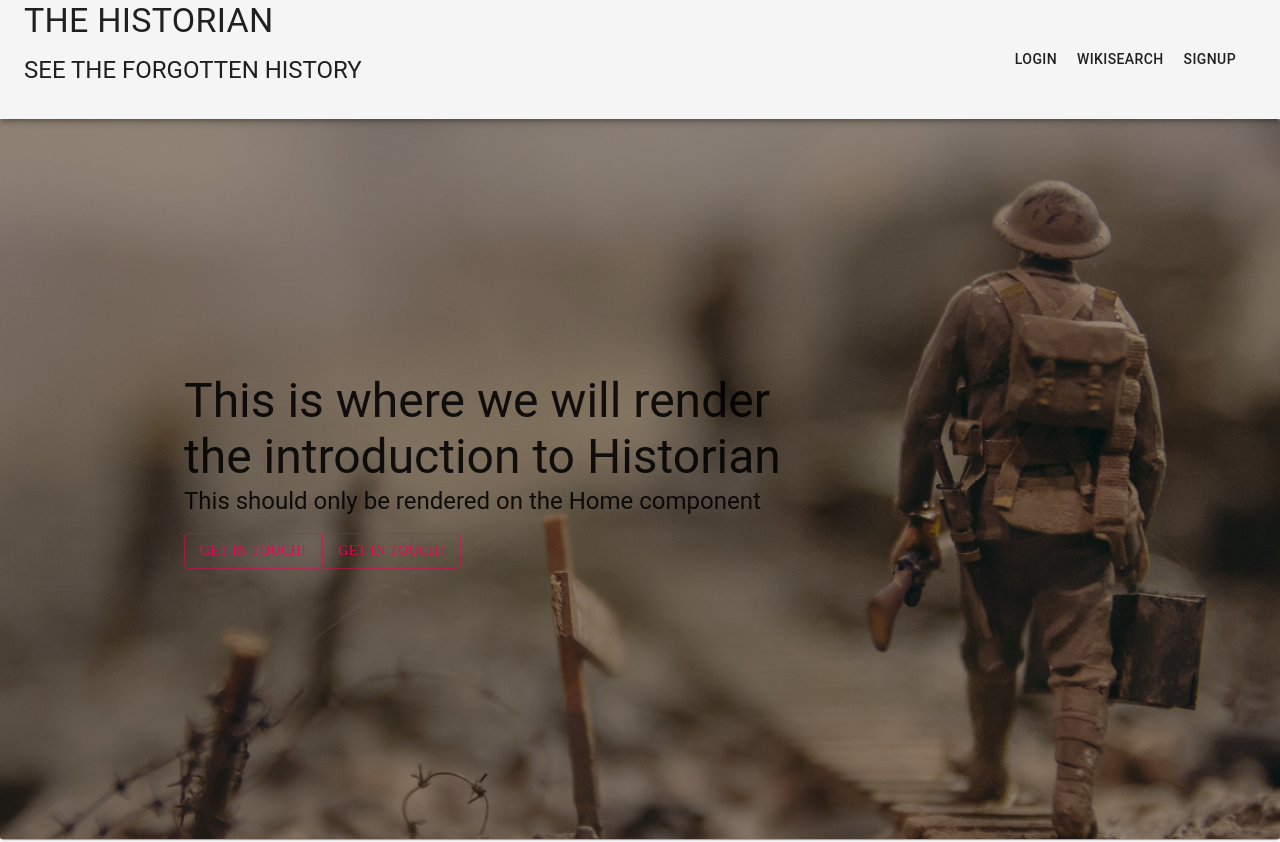
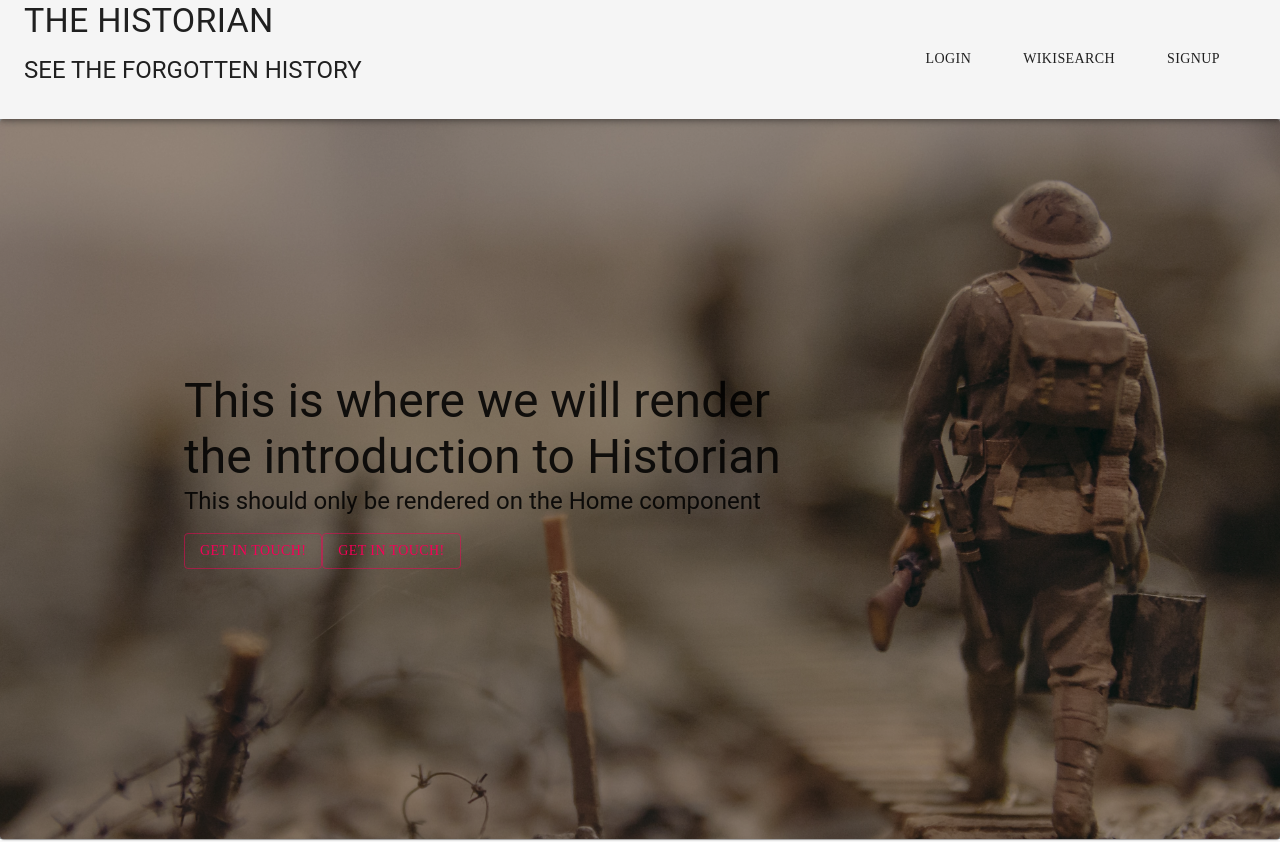
Before and after one commit to JMagic-Learner/Conflict---Timeline, a React (Create React App) app in the folder client/: page / in a window 1280 px wide. Shown: the top 842 px of the page. Built offline with nearby package versions, Linux system fonts and the light colour scheme; no server answers.

Commit message:
Mohamed added space in header

```diff
--- a/client/src/components/Header/index.js
+++ b/client/src/components/Header/index.js
@@ -74,7 +74,7 @@ const Header = () => {
 
                 {Auth.loggedIn() ? (
                   <Grid item >
-                    <Link
+                    <Button
                       className={styles.link}
                       color="textPrimary"
                       variant="button"
@@ -83,8 +83,8 @@ const Header = () => {
                     // key={item.name}
                     >
                       {Auth.getProfile().data.username}'s profile
-                    </Link>
-                    <Link
+                    </Button>
+                    <Button
                       className={styles.link}
                       color="textPrimary"
                       variant="button"
@@ -93,8 +93,8 @@ const Header = () => {
                     // key={item.name}
                     >
                       WikiSearch
-                    </Link>
-                    <Link
+                    </Button>
+                    <Button
                       className={styles.link}
                       color="textPrimary"
                       variant="button"
@@ -103,11 +103,11 @@ const Header = () => {
                     // key={item.name}
                     >
                       Logout
-                    </Link>
+                    </Button>
                   </Grid>
                 ) : (
                   <Grid item >
-                    <Link
+                      <Button
                       className={styles.link}
                       color="textPrimary"
                       variant="button"
@@ -116,9 +116,9 @@ const Header = () => {
                     // key={item.name}
                     >
                       Login
-                    </Link>
+                      </Button>
 
-                    <Link
+                      <Button
                       className={styles.link}
                       color="textPrimary"
                       variant="button"
@@ -127,8 +127,8 @@ const Header = () => {
                     // key={item.name}
                     >
                       WikiSearch
-                    </Link>
-                    <Link
+                      </Button>
+                      <Button
                       className={styles.link}
                       color="textPrimary"
                       variant="button"
@@ -137,7 +137,7 @@ const Header = () => {
                     // key={item.name}
                     >
                       Signup
-                    </Link>
+                      </Button>
                   </Grid>
                 )}
               </Grid>
```
